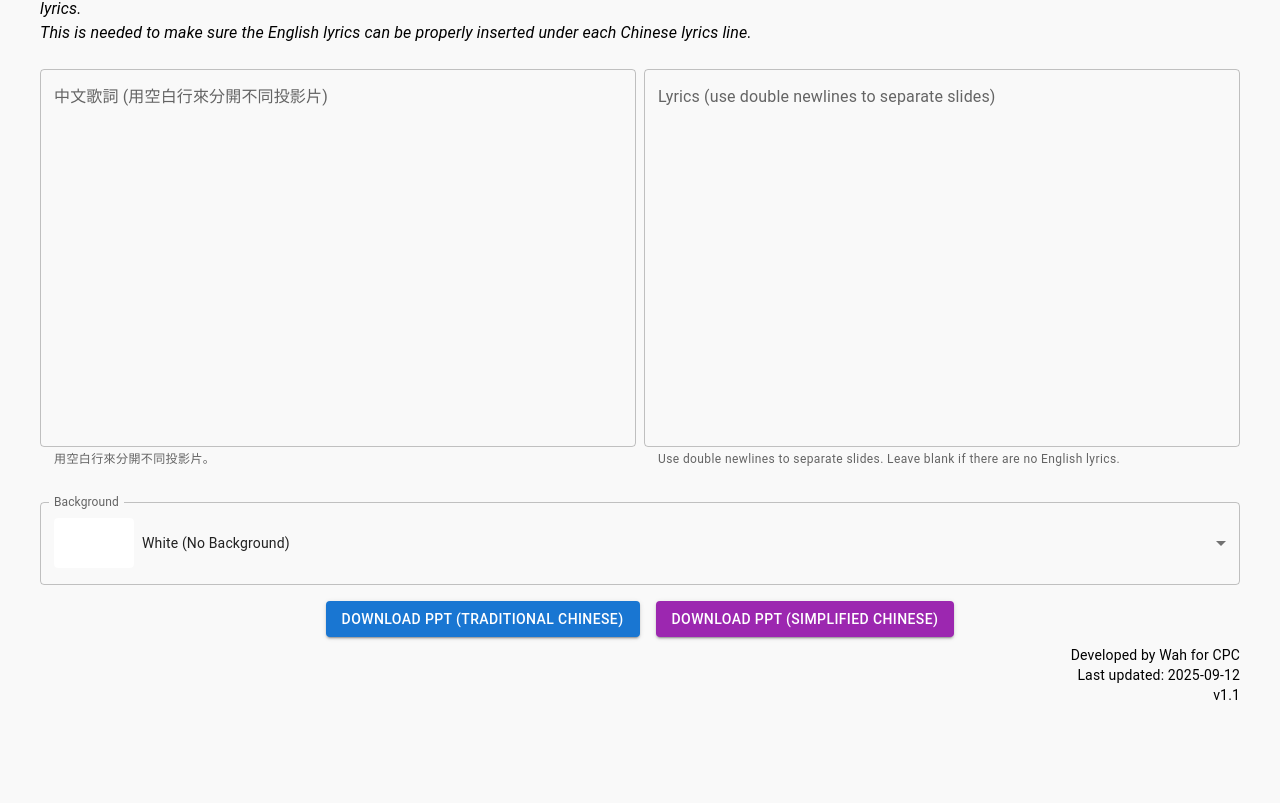
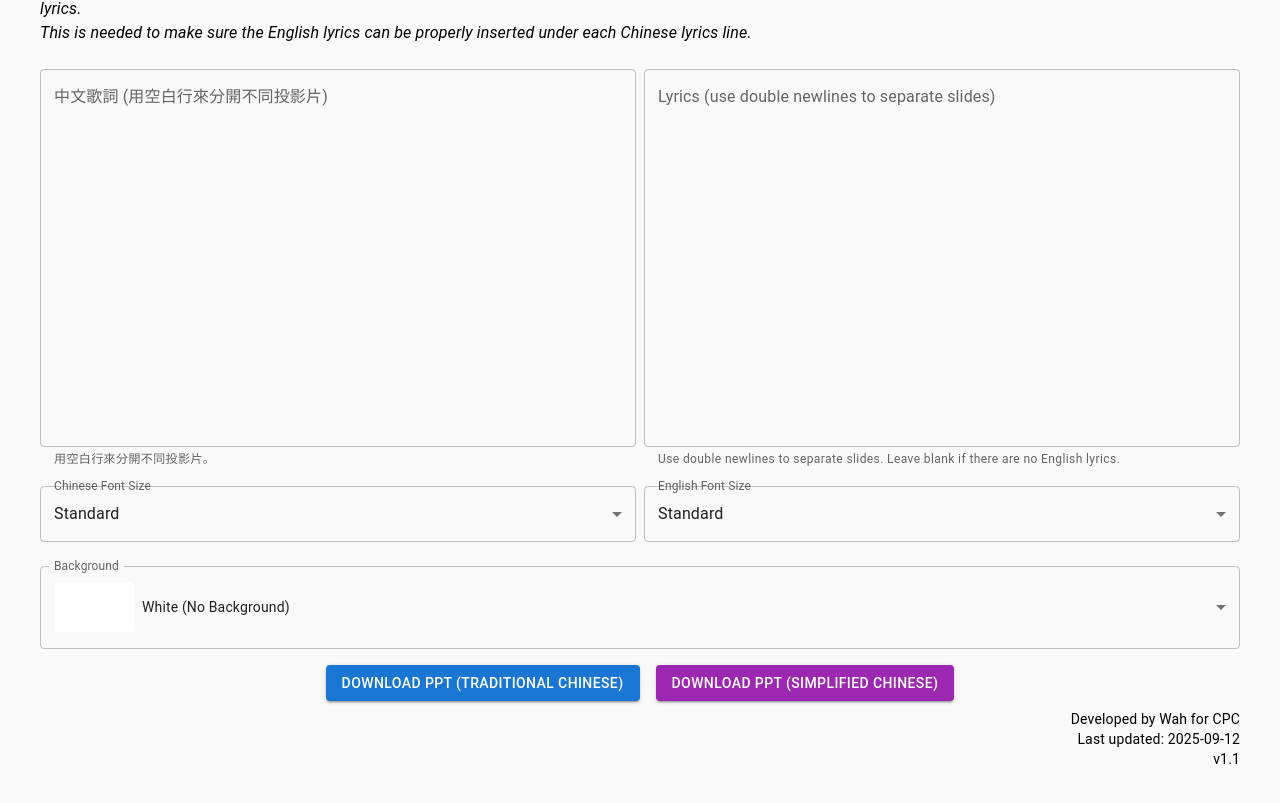
Before and after one commit to cpc-va/worship-ppt-generator, a React (Create React App) app: page / in a window 1280 px wide. Shown: the part 637-1440 px from the top of the page. Before the commit the page ends 1382 px from the top, so only its background shows below. Built offline with nearby package versions, Linux system fonts and the light colour scheme; what opencc-js would draw is missing.

Commit message:
Fix bug when no secondary language lyrics are provided, and support adjustable font size scale.

```diff
--- a/src/constants.js
+++ b/src/constants.js
@@ -43,5 +43,13 @@ export const lyricsFontSizeChPri = 40;
 export const lyricsFontSizeChSec = 28;
 export const lyricsFontSizeEnPri = 32;
 export const lyricsFontSizeEnSec = 24;
+export const lyricsFontSizeChPriSmaller = 36;
+export const lyricsFontSizeChSecSmaller = 24;
+export const lyricsFontSizeEnPriSmaller = 28;
+export const lyricsFontSizeEnSecSmaller = 20;
+export const lyricsFontSizeChPriSmallest = 32;
+export const lyricsFontSizeChSecSmallest = 20;
+export const lyricsFontSizeEnPriSmallest = 24;
+export const lyricsFontSizeEnSecSmallest = 18;
 export const footerFontSize = 12;
 export const blankLineHeight = 10;
--- a/src/features/WorshipPptGen.js
+++ b/src/features/WorshipPptGen.js
@@ -2,7 +2,7 @@ import { useState } from "react";
 import PptxGenJS from "pptxgenjs";
 import { Converter } from "opencc-js";
 import { Dialog, DialogTitle, DialogContent, DialogActions, TextField, Box, Button, FormControl, InputLabel, MenuItem, Select, Typography, Grid, Link, FormLabel, RadioGroup, FormControlLabel, Radio, Tooltip, IconButton, Alert } from "@mui/material";
-import { backgrounds, chtFontFace, chsFontFace, enFontFace, footerFontSize, blankLineHeight, lyricsFontSizeEnSec, lyricsFontSizeEnPri, lyricsFontSizeChSec, lyricsFontSizeChPri, coverFontSizeEnPri, coverFontSizeChPri, coverFontSizeEnSec, coverFontSizeChSec } from "../constants";
+import { backgrounds, chtFontFace, chsFontFace, enFontFace, footerFontSize, blankLineHeight, lyricsFontSizeEnSec, lyricsFontSizeEnPri, lyricsFontSizeChSec, lyricsFontSizeChPri, coverFontSizeEnPri, coverFontSizeChPri, coverFontSizeEnSec, coverFontSizeChSec, lyricsFontSizeChPriSmaller, lyricsFontSizeChPriSmallest, lyricsFontSizeEnPriSmaller, lyricsFontSizeEnPriSmallest, lyricsFontSizeEnSecSmallest, lyricsFontSizeEnSecSmaller, lyricsFontSizeChSecSmallest } from "../constants";
 import InfoOutlinedIcon from "@mui/icons-material/InfoOutlined";
 
 const t2sConverter = Converter({ from: "tw", to: "cn" });
@@ -13,14 +13,17 @@ function cleanChineseLine(line) {
   // const punctuation = /[，。！？：；「」『』（）—…、《》【】〈〉·!?,.:;"'()\[\]{}\-]/g;
   const punctuation = /[，。：；（）—…、《》【】〈〉·,.:;"'()\[\]{}\-]/g;
 
-  return line.replace(punctuation, (match, offset, str) => {
+  return line !== undefined ?
+    line.replace(punctuation, (offset, str) => {
       const isEnd = offset === str.length - 1;
       return isEnd ? "" : "   "; // remove at end, replace with 3 spaces elsewhere
-  }).replace(/\s+/g, "   ");
+    }).replace(/\s+/g, "   ")
+    :
+    "";
 }
 
 function cleanEnglishLine(line) {
-  return line.replace(/[.,?;:]+$/, "");
+  return line !== undefined ? line.replace(/[.,?;:]+$/, "") : "";
 }
 
 function WorshipPptGen() {
@@ -38,6 +41,8 @@ function WorshipPptGen() {
   const [errorMsg, setErrorMsg] = useState("");
   const [infoOpen, setInfoOpen] = useState(false);
   const [whatsNew, setWhatsNew] = useState(false);
+  const [chFontSizeScale, setChFontSizeScale] = useState("standard");
+  const [enFontSizeScale, setEnFontSizeScale] = useState("standard");
   const [simpChInputWarning, setSimpChInputWarning] = useState(false);
 
   // pass in 1 for primary, otherwise secondary
@@ -65,9 +70,29 @@ function WorshipPptGen() {
   }
   function getLyricsFontSize(lineNo) {
     return primaryLang === 'ch' ?
-      (lineNo == 1 ? lyricsFontSizeChPri : lyricsFontSizeEnSec)
+      (lineNo == 1 ? getLyricsFontSizeChPri() : getLyricsFontSizeEnSec())
       :
-      (lineNo == 1 ? lyricsFontSizeEnPri : lyricsFontSizeChSec);
+      (lineNo == 1 ? getLyricsFontSizeEnPri() : getLyricsFontSizeChSec());
+  }
+  function getLyricsFontSizeChPri() {
+    if (chFontSizeScale === 'smaller') return lyricsFontSizeChPriSmaller;
+    else if (chFontSizeScale === 'smallest') return lyricsFontSizeChPriSmallest;
+    else return lyricsFontSizeChPri;
+  }
+  function getLyricsFontSizeChSec() {
+    if (chFontSizeScale === 'smaller') return lyricsFontSizeChSecSmaller;
+    else if (chFontSizeScale === 'smallest') return lyricsFontSizeChSecSmallest;
+    else return lyricsFontSizeChSec;
+  }
+  function getLyricsFontSizeEnPri() {
+    if (enFontSizeScale === 'smaller') return lyricsFontSizeEnPriSmaller;
+    else if (enFontSizeScale === 'smallest') return lyricsFontSizeEnPriSmallest;
+    else return lyricsFontSizeEnPri;
+  }
+  function getLyricsFontSizeEnSec() {
+    if (enFontSizeScale === 'smaller') return lyricsFontSizeEnSecSmaller;
+    else if (enFontSizeScale === 'smallest') return lyricsFontSizeEnSecSmallest;
+    else return lyricsFontSizeEnSec;
   }
   function getFontFace(primSec) {
     return isPrmLangCh(primSec) ? 'chFontFace' : 'enFontFace';
@@ -107,6 +132,7 @@ function WorshipPptGen() {
       cleanEnglishLine(lyricsLine);
   }
   function detectSimplifiedChineseInput(input) {
+    if (input === undefined) return true;
     // Detect Simplified Chinese by comparing with converted version
     var converted = s2tConverter(input);
      return input !== converted;
@@ -194,8 +220,8 @@ function WorshipPptGen() {
       // Build lyrics block
       const textBlocks = [];
       for (let i = 0; i < priLines.length; i++) {
-        const priLyricsLine = getLyricsLine(lang, 1, priLines[i]);
-        const secLyricsLine = getLyricsLine(lang, 2, secLines[i]);
+        const priLyricsLine = getLyricsLine(lang, 1, priLines[i] ?? '');
+        const secLyricsLine = getLyricsLine(lang, 2, secLines[i] ?? '');
         // add primary lyrics
         textBlocks.push(
           {
@@ -301,6 +327,14 @@ function WorshipPptGen() {
     swapContents();
   };
 
+  const handleChFontSizeScaleChange = (event) => {
+    setChFontSizeScale(event.target.value);
+  };
+
+  const handleEnFontSizeScaleChange = (event) => {
+    setEnFontSizeScale(event.target.value);
+  };
+
   return (
     <div>
       <Dialog open={errorOpen} onClose={() => setErrorOpen(false)}>
@@ -354,7 +388,8 @@ function WorshipPptGen() {
               v1.1 (9/12/2025)
               <ul>
                 <li><b>Add support for primary language toggle between Chinese and English:</b> you can now enter English lyrics as the primary language, where the English lyrics will first show up on the top of a lyrics line set.</li>
-                <li><b>Support Simplified Chinese input:</b> the system will automatically detect Simplified Chinese input and try to convert it back to Traditional Chinese when generating such slides, although the conversion is not 100% since multiple Traditional Chinese characters can be mapped to a single Simplified Chinese character. As a result, it's still recommended to use Traditional Chinese for inputting all Chinese characters; the system will display a small warning banner if Simplified Chinese input is detected. </li>
+                <li><b>Support Simplified Chinese input:</b> the system will automatically detect Simplified Chinese input and try to convert it back to Traditional Chinese when generating such slides, although the conversion is not 100% since multiple Traditional Chinese characters can be mapped to a single Simplified Chinese character. As a result, it's still recommended to use Traditional Chinese for inputting all Chinese characters; the system will display a small warning banner if Simplified Chinese input is detected.</li>
+                <li><b>Support adjustable lyrics font size:</b> both Chinese and English fonts can be independently adjusted to Standard, Smaller or Smallest font size to reduce line wrapping due to long sentences.</li>
                 <li><b>Development updates:</b> performed some code cleanup and refactoring.</li>
               </ul>
               v1.0 (7/12/2025)
@@ -508,6 +543,34 @@ function WorshipPptGen() {
               onChange={(e) => setLyricsSec(e.target.value)}
             />
           </Grid>
+          <Grid item size={{ xs: 12, sm: 6 }}>
+            <FormControl fullWidth>
+              <InputLabel id="font-size-label">{getLang(1)} Font Size</InputLabel>
+              <Select
+                labelId="font-size-label"
+                value={primaryLang === 'ch' ? chFontSizeScale : enFontSizeScale}
+                onChange={primaryLang === 'ch' ? handleChFontSizeScaleChange : handleEnFontSizeScaleChange}
+              >
+                <MenuItem value="standard">Standard</MenuItem>
+                <MenuItem value="smaller">Smaller</MenuItem>
+                <MenuItem value="smallest">Smallest</MenuItem>
+              </Select>
+            </FormControl>
+          </Grid>
+          <Grid item size={{ xs: 12, sm: 6 }}>
+            <FormControl fullWidth>
+              <InputLabel id="font-size-label">{getLang(2)} Font Size</InputLabel>
+              <Select
+                labelId="font-size-label"
+                value={primaryLang !== 'ch' ? chFontSizeScale : enFontSizeScale}
+                onChange={primaryLang !== 'ch' ? handleChFontSizeScaleChange : handleEnFontSizeScaleChange}
+              >
+                <MenuItem value="standard">Standard</MenuItem>
+                <MenuItem value="smaller">Smaller</MenuItem>
+                <MenuItem value="smallest">Smallest</MenuItem>
+              </Select>
+            </FormControl>
+          </Grid>
           <Grid item size={{ xs: 12, sm: 12 }}>
             <FormControl fullWidth margin="normal">
               <InputLabel>Background</InputLabel>
```
Lines whose indentation alone changed are shown as unchanged.
